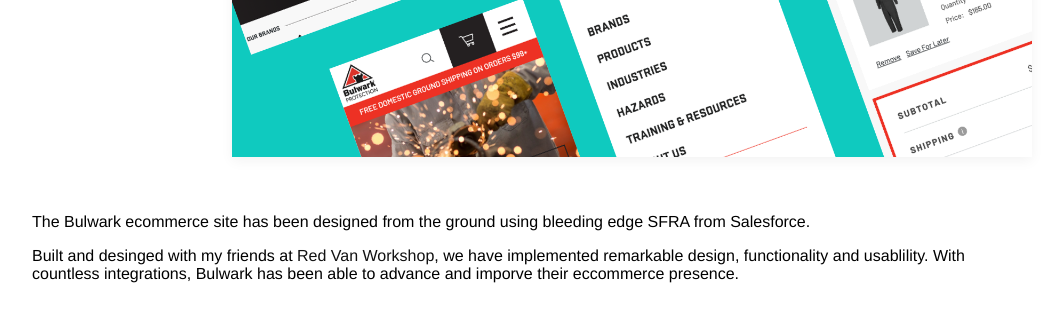
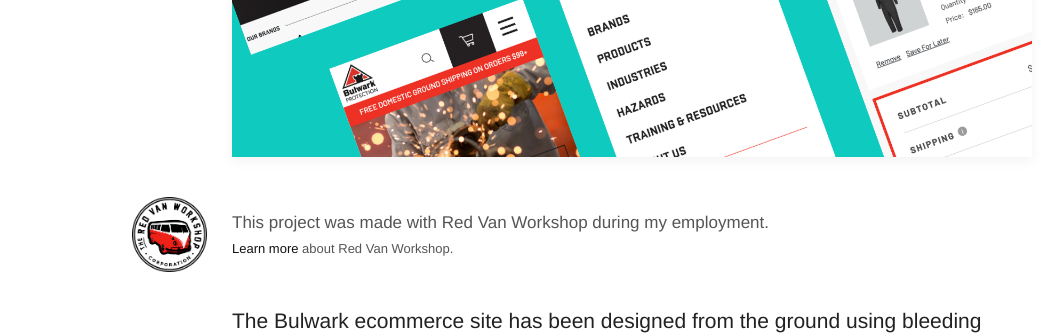
Before and after one commit to olokoo/ianrugg, a Gatsby site: page /projects/bulwark/ in a window 1280 px wide. Shown: the part 375-711 px from the top of the page, without its empty margins (108-1171 px from the left). Built offline with nearby package versions, Linux system fonts and the light colour scheme; Gatsby itself is replaced by a stand-in of ours.

Commit message:
Added redvan disclaimer.

```diff
--- a/src/styles/global.scss
+++ b/src/styles/global.scss
@@ -407,6 +407,46 @@
 }
 
 // Projects Page
+.project-post {
+	section {
+		font-size: 21px;
+		line-height: 1.5em;
+		padding-left: 20%;
+		color: $color-black-2;
+	}
+
+	.made-with-container {
+		padding-left: 0;
+		.made-with-badge-container {
+			float: left;
+			width: 20%;
+			text-align: right;
+			padding-right: 25px;
+			box-sizing: border-box;
+			.made-with-badge {
+				img {
+					width: 75px;
+				}
+			}
+		}
+
+		.made-with-disclaimer {
+			float: left;
+			width: 80%;
+			color: $color-black-5;
+			font-size: 17px;
+			margin: 10px 0 40px;
+			p {
+				margin: 0;
+			}
+			.disclaimer-learn-more {
+				font-size: 13px;
+				margin-top: -5px;
+			}
+		}
+
+
+	}
 
 	.header-image-container {
 		position: relative;
@@ -445,3 +485,4 @@
 			}
 		}
 	}
+}
--- a/src/templates/project-page.js
+++ b/src/templates/project-page.js
@@ -19,7 +19,7 @@
           title={post.frontmatter.title + ' - Ian Rugg'}
           description={post.frontmatter.description || post.excerpt}
         />
-        <article style={{paddingBottom: '40px'}}>
+        <article className="project-post" style={{paddingBottom: '40px'}}>
           <header>
             <div className="header-image-container" style={{paddingBottom: '40px'}}>
               <Img fluid={post.frontmatter.headerImage.childImageSharp.fluid} />
@@ -27,6 +27,17 @@
               <a href={post.frontmatter.projectUrl} className="visit-site-link" target="_new">Visit site</a>
             </div>
           </header>
+          <section className="made-with-container">
+            <div className="made-with-badge-container">
+              <div className="made-with-badge">
+                <img src="/images/badges/redvan.png" />
+              </div>
+            </div>
+            <div className="made-with-disclaimer">
+              <p className="disclaimer-text">This project was made with Red Van Workshop during my employment.</p>
+              <p className="disclaimer-learn-more"><a href="/blog/redvanworkshop">Learn more</a> about Red Van Workshop.</p>
+            </div>
+          </section>
           <section dangerouslySetInnerHTML={{ __html: post.html }} />
         </article>
       </Layout>
```
Also changed, not shown: static/images/badges/redvan.png (added). Lines whose indentation alone changed are shown as unchanged.
